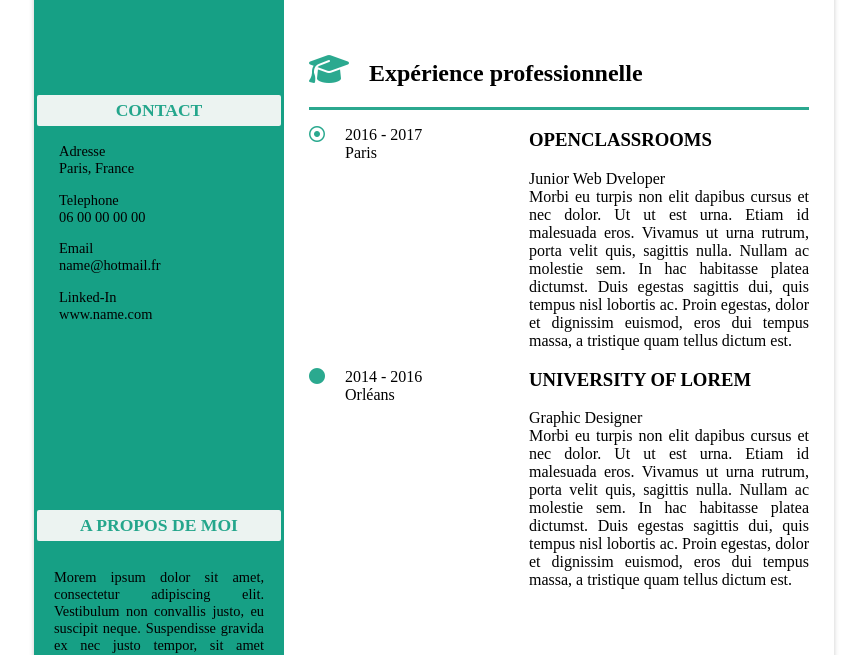
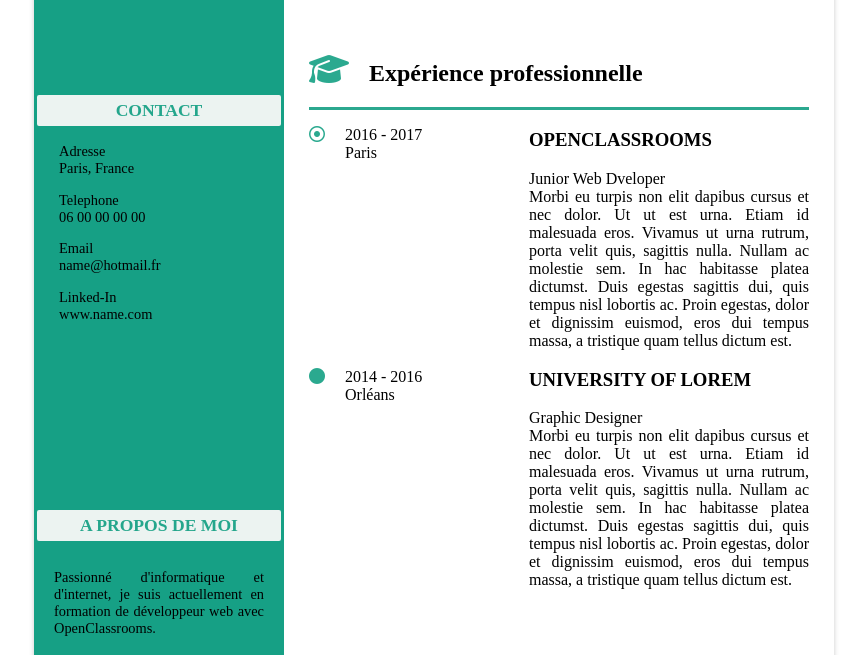
Before and after one commit to serendipity-coding/Projet1_CV, a plain HTML site: page index.html in a window 1280 px wide. Shown: the part 293-948 px from the top of the page, without its empty margins (206-1073 px from the left). Drawn offline with Linux system fonts and the light colour scheme; files whose address does not match are found by name.

Commit message:
added about me in screen version

```diff
--- a/index.html
+++ b/index.html
@@ -36,8 +36,7 @@
 
             <div class="edge__aboutMe">
                 <h2 class="edge__title">A PROPOS DE MOI</h2>
-                <p>Morem ipsum dolor sit amet, consectetur adipiscing elit. Vestibulum non convallis justo, eu suscipit neque. Suspendisse gravida ex nec justo tempor, sit amet venenatis nisi convallis. onec fringilla ligula non elit iaculis vehicula. Nullam
-                    porttitor rhoncus fermentum. Interdum et malesuada fames ac ante ipsum primis in faucibus. onec fringilla ligula non elit iaculis vehicula. Nullam porttitor rhoncus fermentum. Interdum et malesuada fames ac ante ipsum primis in faucibus.</p>
+                <p>Passionné d'informatique et d'internet, je suis actuellement en formation de développeur web avec OpenClassrooms.</p>
             </div>
 
             <div class="edge__hobby">
```
